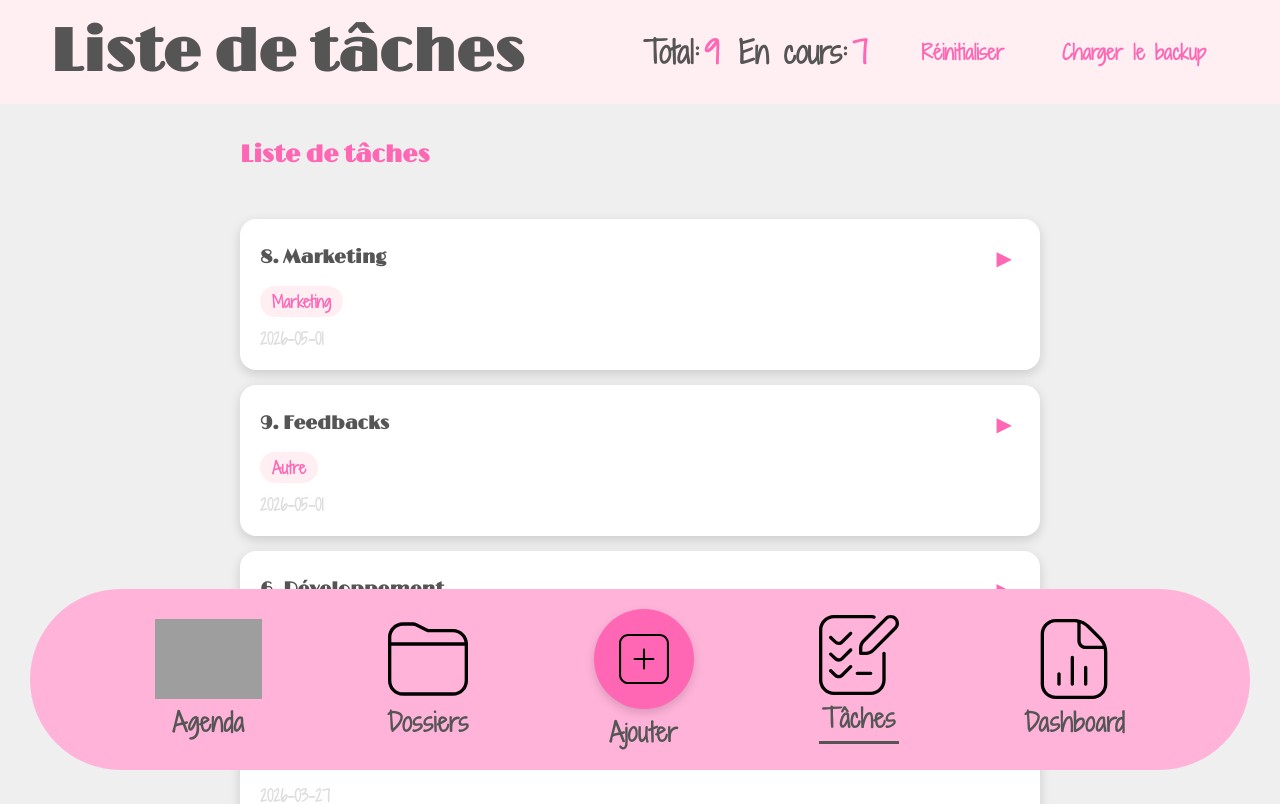
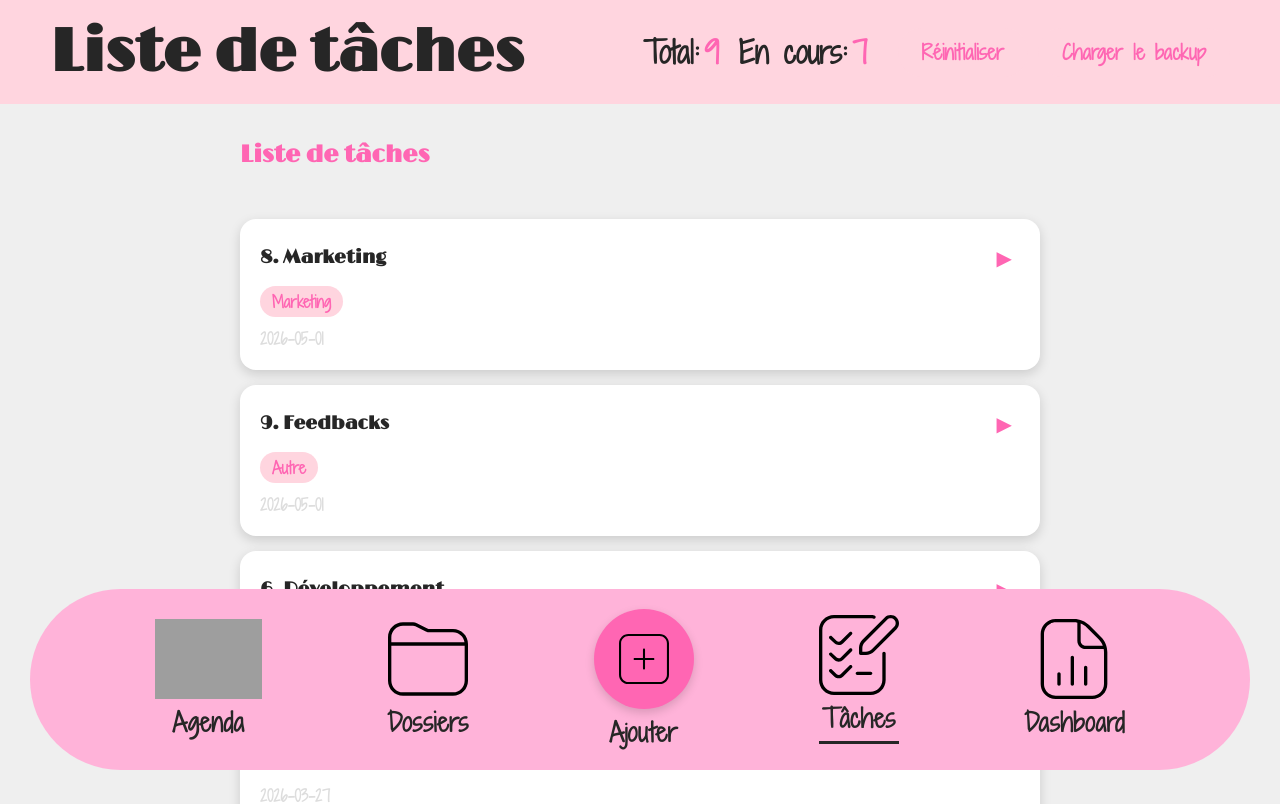
Before and after one commit to claire-arsena/ToDo-List, a React (Create React App) app in the folder ma-liste/: page / in a window 1280 px wide. Shown: the top 804 px of the page. Built offline with nearby package versions, Linux system fonts and the light colour scheme; grey boxes are pictures that could not be loaded.

Commit message:
styles : changement de qq couleurs

```diff
--- a/ma-liste/src/styles/Variables.css
+++ b/ma-liste/src/styles/Variables.css
@@ -13,13 +13,13 @@
 }
 
 :root {
-  --color-pink-light: #ffeff3;
+  --color-pink-light: #ffd5df;
   --color-pink: #ffb3d9;
   --color-pink-dark: #ff66b3;
   --color-white: #ffffff;
   --color-gray-light: #efefef;
   --color-gray-medium: #ddd;
-  --color-gray-dark: #555;
+  --color-gray-dark: #262626;
   --color-black: #333;
   --color-shadow: rgba(0, 0, 0, 0.15);
   --color-backdrop: rgba(0, 0, 0, 0.5);
```
